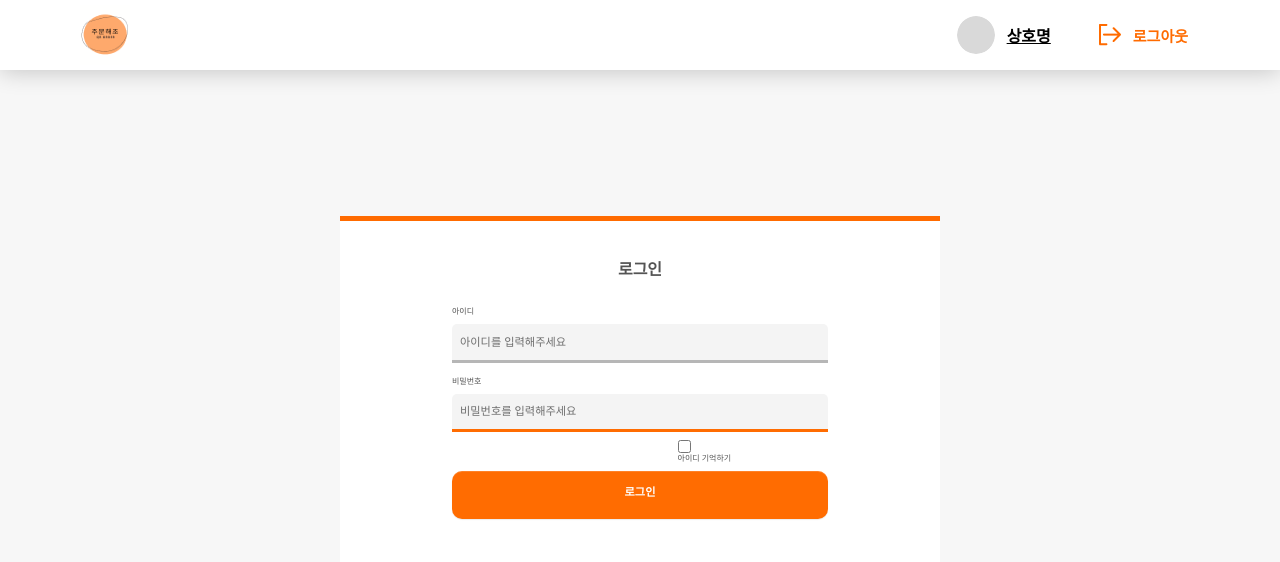
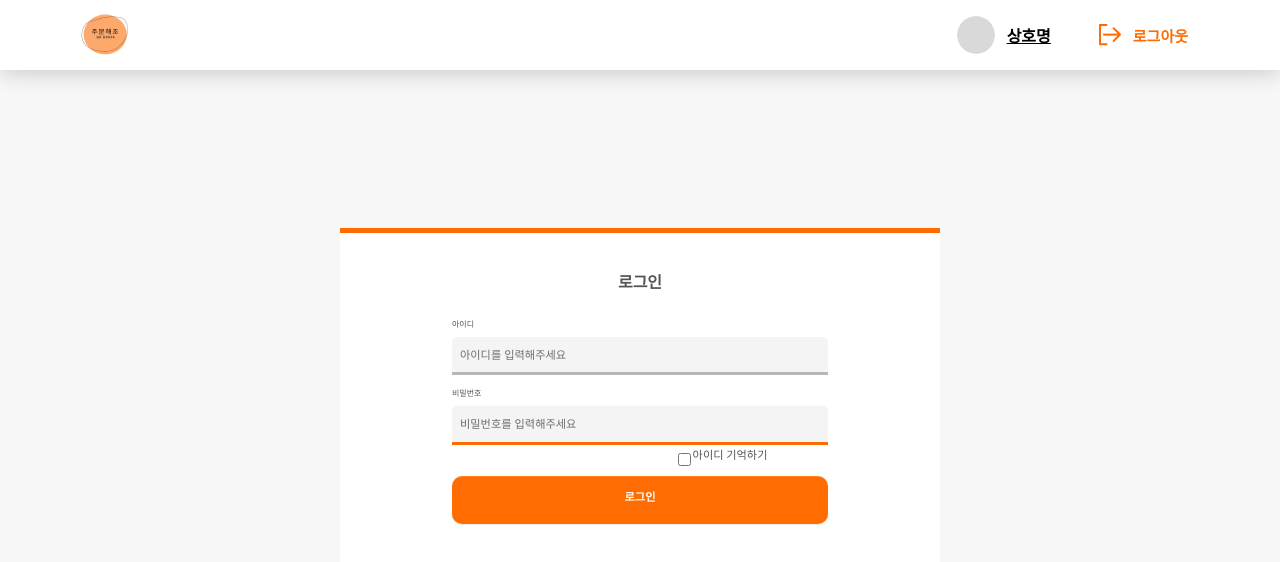
Before and after one commit to codestates-seb/seb40_main_021, a React (Create React App) app in the folder client/: page /Login in a window 1280 px wide. Shown: the top 562 px of the page. Built offline with nearby package versions, Linux system fonts and the light colour scheme; a web font is replaced by a local one.

Commit message:
✨ Feat: 로그인 코드 수정, 디자인 수정

```diff
--- a/client/src/pages/Signup/Login.Style.js
+++ b/client/src/pages/Signup/Login.Style.js
@@ -2,7 +2,7 @@ import styled from 'styled-components';
 
 export const Wrapper = styled.div`
    margin: 5px;
-   padding: 2%;
+   padding: 3%;
    height: 100vh;
    transition: all 0.5s ease-in;
    -webkit-transition: all 0.5s ease-in;
@@ -22,7 +22,7 @@ export const Container = styled.div`
    justify-content: center;
    align-items: center;
    height: 100vh;
-   @media screen and (max-width: 600px) {
+   @media screen and (max-width: 700px) {
       display: flex;
       justify-content: center;
       align-items: flex-start;
@@ -83,7 +83,7 @@ export const LoginPanel = styled.section`
    background: #fff;
    border-top: 5px solid #ff6b00;
    border-radius: 0 0 10px 10px;
-   @media screen and (max-width: 600px) {
+   @media screen and (max-width: 700px) {
       width: 100%;
       height: 100vh;
       padding: 5.2rem 2.6rem 0;
@@ -163,7 +163,7 @@ export const LoginBtn = styled.div`
    a {
       width: 100%;
    }
-   @media screen and (max-width: 600px) {
+   @media screen and (max-width: 700px) {
       display: flex;
       justify-content: center;
       margin: 39rem 0 0;
--- a/client/src/pages/Signup/Login.js
+++ b/client/src/pages/Signup/Login.js
@@ -1,4 +1,5 @@
 import React from 'react';
+import axios from 'axios';
 import { Link } from 'react-router-dom';
 import {
    BtnFill,
@@ -14,6 +15,18 @@ import {
 } from './Login.Style';
 
 const Login = () => {
+   const postLogin = async () => {
+      try {
+         const res = await axios.post(`/member/login`, {
+            loginId: id,
+            password: password
+         });
+         console.log(res);
+      } catch (err) {
+         console.log(err);
+      }
+   };
+
    const [id, setId] = React.useState('');
    const [password, setPassword] = React.useState('');
 
@@ -76,15 +89,17 @@ const Login = () => {
                   {passwordError && <span>영문, 숫자,특수문자 포함 8자리 이상</span>}
                   <IdRemember>
                      <input type="checkbox" id="rememberCheck" name="checkbox" />
-                     <p htmlFor="rememberCheck">
+                     <label htmlFor="rememberCheck">
                         <h5>아이디 기억하기</h5>
-                     </p>
+                     </label>
                   </IdRemember>
                </InfoFormError>
 
                <LoginBtn>
-                  <BtnFill href="./index.html">
-                     <Link to={!idError && !passwordError ? '/' : null}>로그인</Link>
+                  <BtnFill>
+                     <Link to={!idError && !passwordError ? '/' : null} onClick={postLogin}>
+                        로그인
+                     </Link>
                   </BtnFill>
                </LoginBtn>
             </LoginPanel>
```
